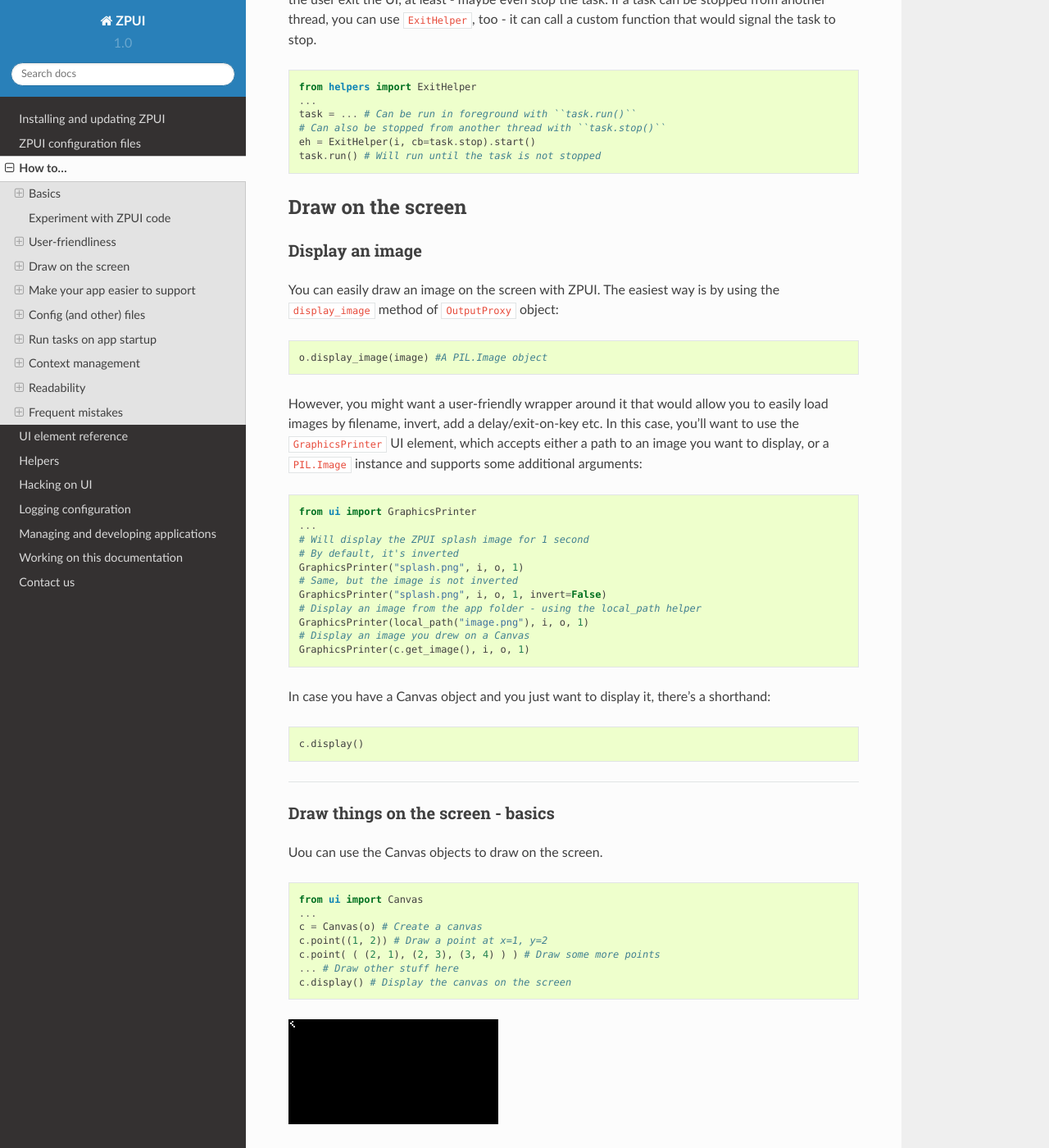
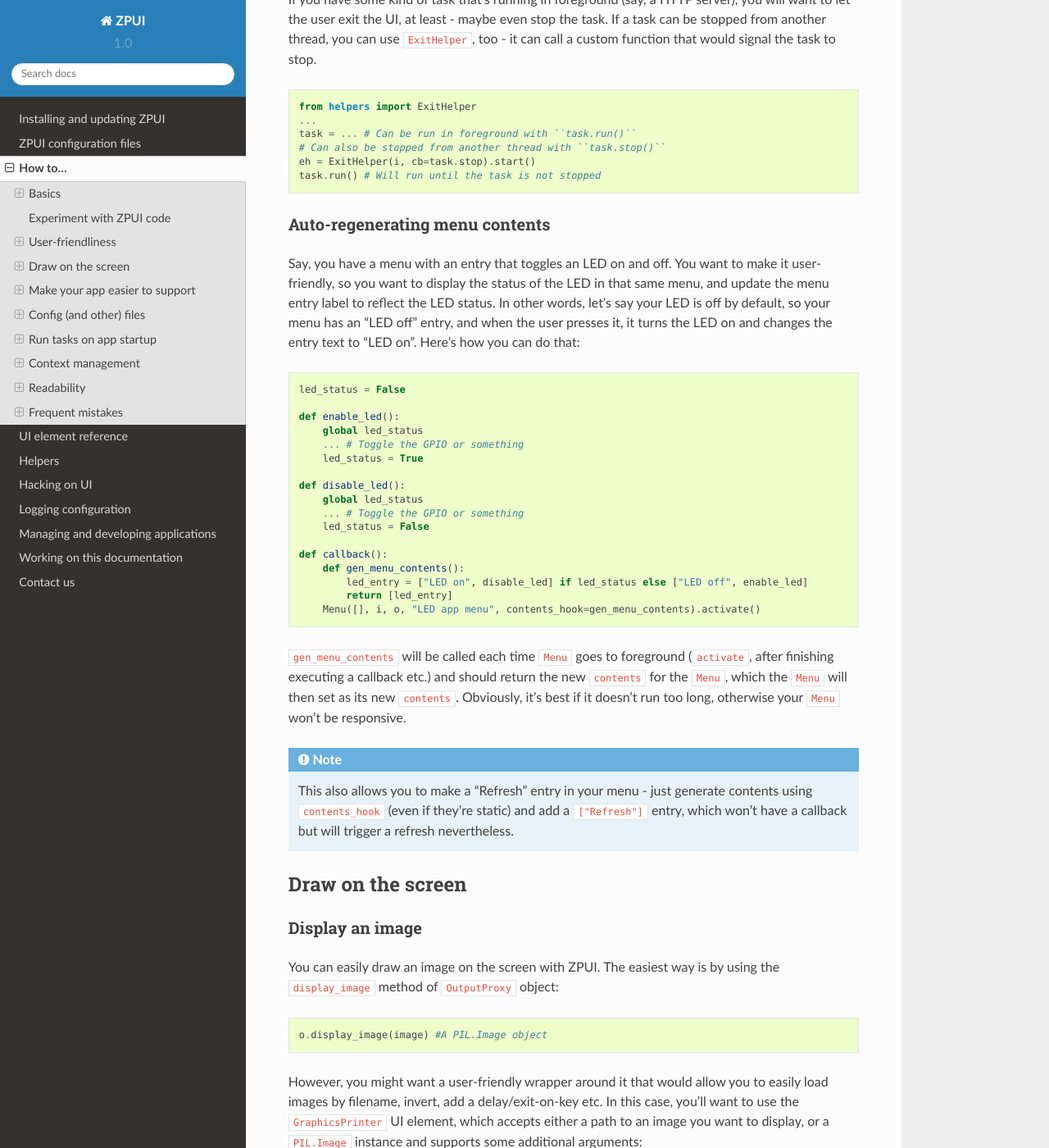
Before and after one commit to CRImier/pyLCI, a Sphinx documentation site: the page built from docs/howto.rst, in a window 1280 px wide and 1400 px high, scrolled down 6306 px. Shown: the whole window at 82% size. Built offline with Sphinx 7.4.7 and the Read the Docs theme 2.0.0, drawn with Linux system fonts in a browser that asks for light colours; some of the changed text lies outside the part shown.

Commit message:
Adding howto entry on Menu contents_hook, covering it with tests

```diff
--- a/docs/howto.rst
+++ b/docs/howto.rst
@@ -291,6 +291,46 @@ that would signal the task to stop.
     # Can also be stopped from another thread with ``task.stop()``
     eh = ExitHelper(i, cb=task.stop).start()
     task.run() # Will run until the task is not stopped
+
+Auto-regenerating menu contents
+-------------------------------
+
+Say, you have a menu with an entry that toggles an LED on and off. You want to make it
+user-friendly, so you want to display the status of the LED in that same menu, and
+update the menu entry label to reflect the LED status. In other words, let's say your
+LED is off by default, so your menu has an "LED off" entry, and when the user presses it,
+it turns the LED on and changes the entry text to "LED on". Here's how you can do that:
+
+.. code-block:: python
+
+    led_status = False
+
+    def enable_led():
+        global led_status
+        ... # Toggle the GPIO or something
+        led_status = True
+
+    def disable_led():
+        global led_status
+        ... # Toggle the GPIO or something
+        led_status = False
+
+    def callback():
+        def gen_menu_contents():
+            led_entry = ["LED on", disable_led] if led_status else ["LED off", enable_led]
+            return [led_entry]
+        Menu([], i, o, "LED app menu", contents_hook=gen_menu_contents).activate()
+
+``gen_menu_contents`` will be called each time ``Menu`` goes to foreground (``activate``,
+after finishing executing a callback etc.) and should return
+the new ``contents`` for the ``Menu``, which the ``Menu`` will then set as its new
+``contents``. Obviously, it's best if it doesn't run too long, otherwise your ``Menu``
+won't be responsive.
+
+.. note:: This also allows you to make a "Refresh" entry in your menu - just
+          generate contents using ``contents_hook`` (even if they're static) and
+          add a ``["Refresh"]`` entry, which won't have a callback but will trigger
+          a refresh nevertheless.
 
 Draw on the screen
 ==================
```
Also changed, not shown: 1 other file.
